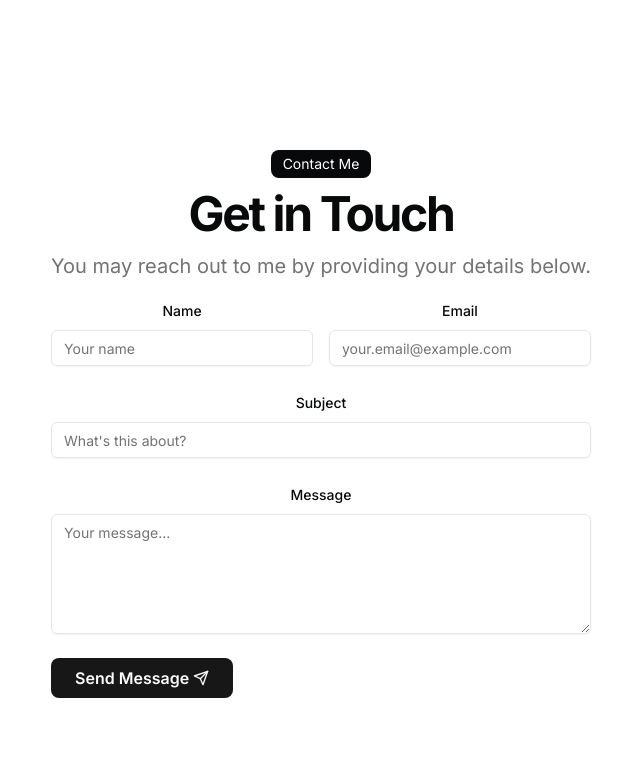
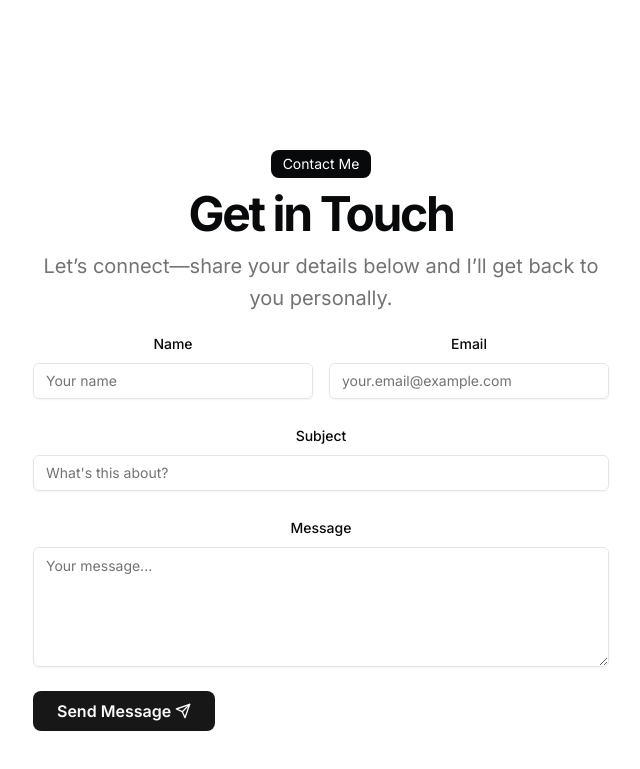
Before and after one commit to benborla/portfolio, a Next.js app: page / in a window 1280 px wide. Shown: the part 2959-3728 px from the top of the page, without its empty margins (319-959 px from the left). Built offline with nearby package versions, Linux system fonts and the light colour scheme.

Commit message:
updated contact page

```diff
--- a/src/app/page.tsx
+++ b/src/app/page.tsx
@@ -216,7 +216,7 @@ export default function Page() {
                 Get in Touch
               </h2>
               <p className="mx-auto max-w-[600px] text-muted-foreground md:text-xl/relaxed lg:text-base/relaxed xl:text-xl/relaxed">
-                You may reach out to me by providing your details below.
+                Let’s connect—share your details below and I’ll get back to you personally.
               </p>
             </div>
           </BlurFade>
```
